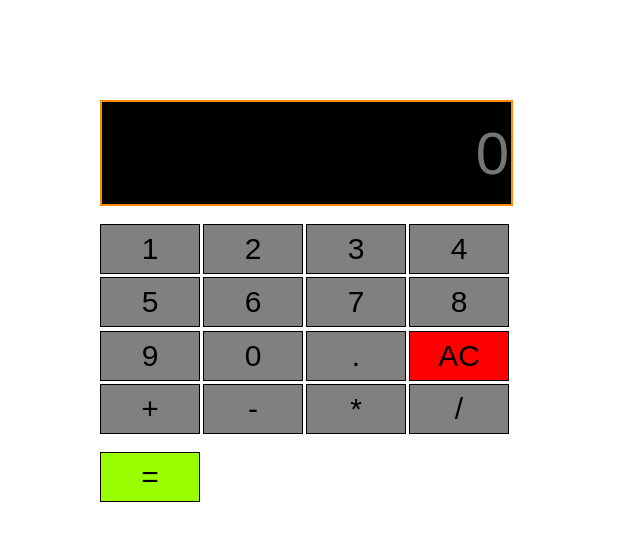
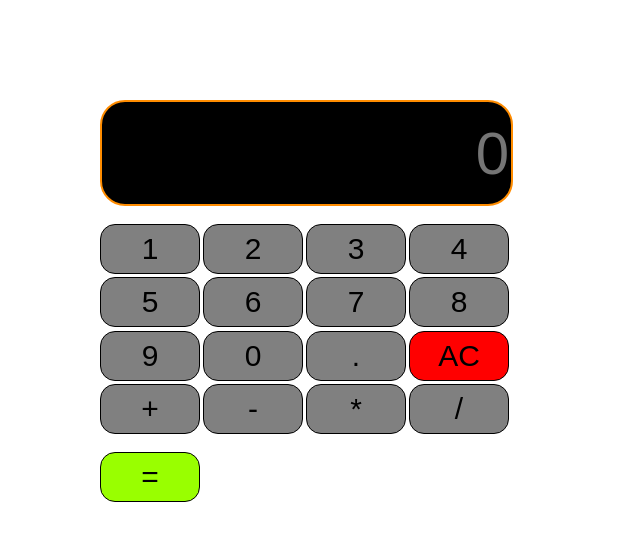
Before and after one commit to nenadvuk/kalkulator, a plain HTML site: page index.html in a window 1280 px wide. Shown: the whole page, without its empty margins (0-640 px from the left). Drawn offline with Linux system fonts and the light colour scheme.

Commit message:
Update style.css

```diff
--- a/style.css
+++ b/style.css
@@ -13,6 +13,7 @@ body {
     margin-left: 100px;
     margin-top: 100px;
     border: 2px solid darkorange;
+    border-radius: 25px;
 
 }
 
@@ -22,6 +23,9 @@ body {
     background-color:rgb(153, 255, 0);
     text-align: center;
     margin-left: 100px;
+    border: 1px solid black;
+    border-radius: 15px;
+
 
 }
 
@@ -54,6 +58,8 @@ body {
     background-color: grey;
     border: 1px solid black;
     font-size: 30px;
+    border-radius: 15px;
+
 
 }
 
@@ -63,6 +69,8 @@ body {
     height: 50px;
     width: 100px;
     font-size: 30px;
+    border-radius: 15px;
+
 
 }
 
```
